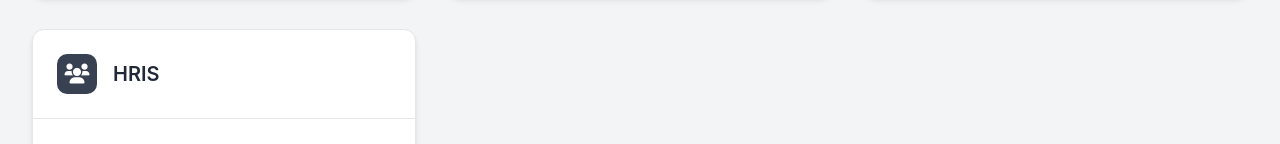
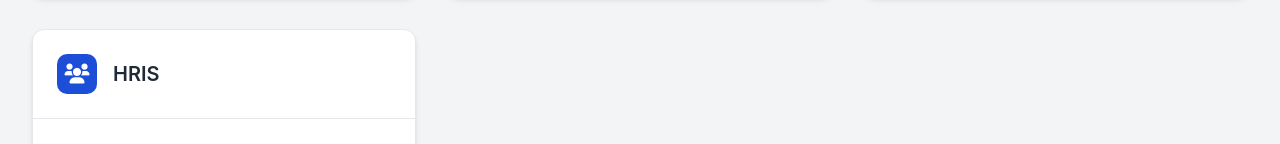
Before and after one commit to Asiatic-Mindshare-Limited/GroupM_All_Software, a plain HTML site: page index.html in a window 1280 px wide. Shown: the part 642-786 px from the top of the page. Drawn offline with Linux system fonts and the light colour scheme.

```diff
--- a/index.html
+++ b/index.html
@@ -400,7 +400,7 @@
 
         <div class="app-card">
           <div class="app-header">
-            <div class="app-icon" style="background-color: var(--gray-700)">
+            <div class="app-icon" style="background-color: var(--primary-dark)">
               <i class="fas fa-users"></i>
             </div>
             <h2 class="app-title">HRIS</h2>
```
